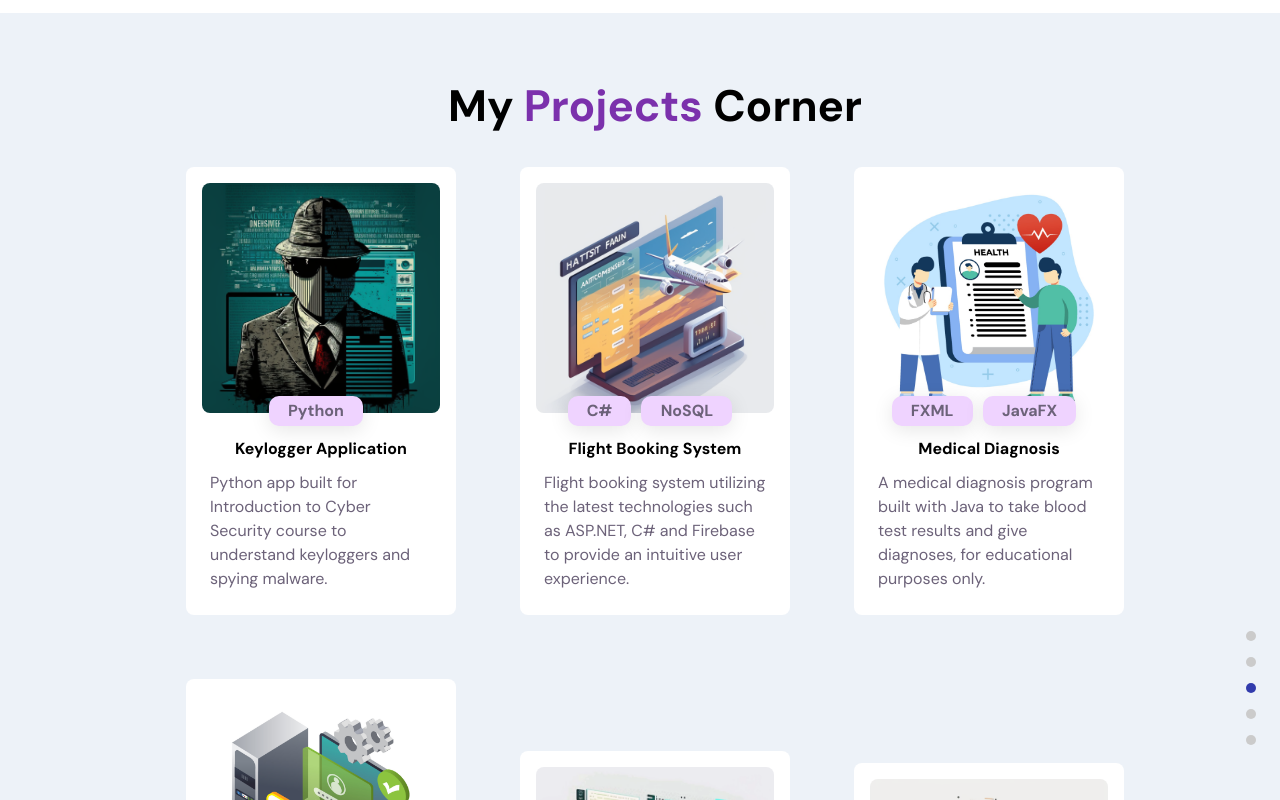
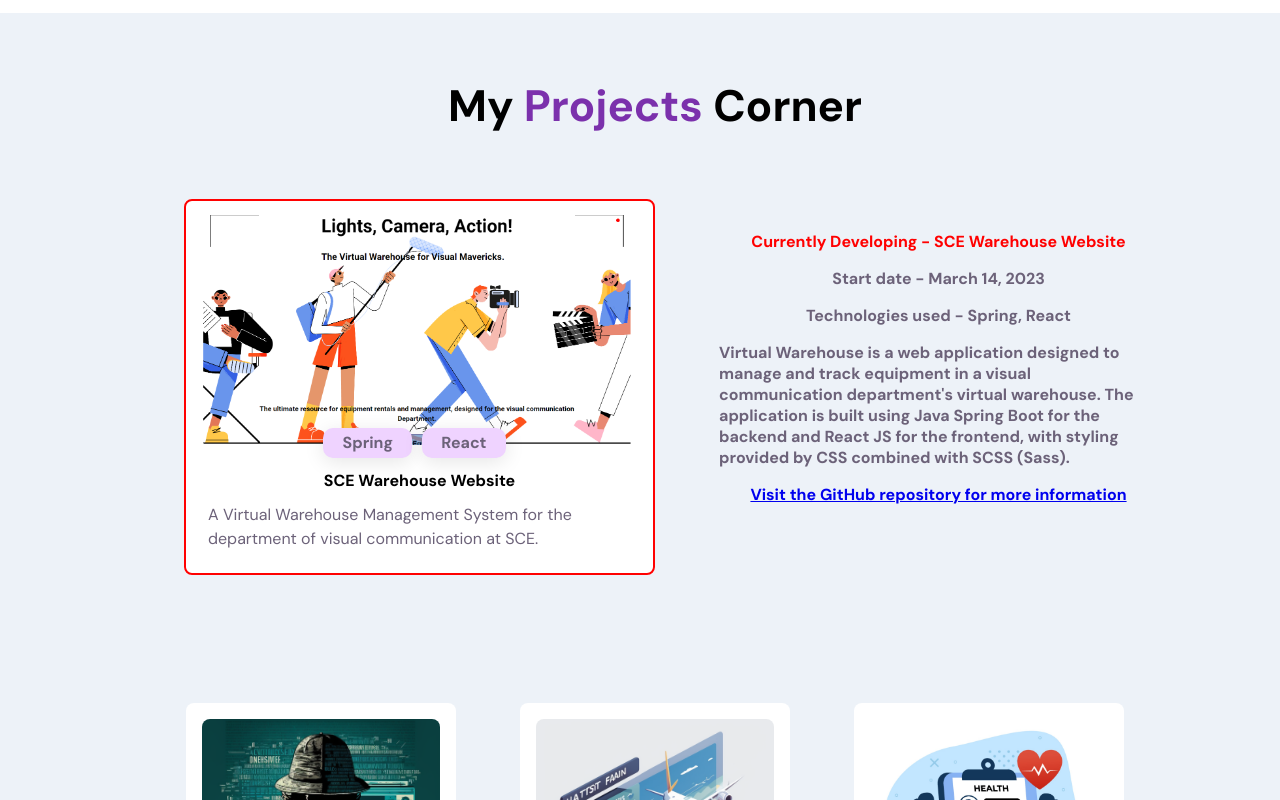
Before and after one commit to FadiBadarni/React-Portfolio, a React (Create React App) app: page / in a window 1280 px wide. Shown: the part 1660-2460 px from the top of the page. Built offline with nearby package versions, Linux system fonts and the light colour scheme; no server answers.

Commit message:
feat: :sparkles: added featured project section in the work section.

```diff
--- a/src/container/Work/Work.jsx
+++ b/src/container/Work/Work.jsx
@@ -7,6 +7,15 @@ import { images } from "../../constants";
 import "./Work.scss";
 
 const projects = [
+  {
+    title: "SCE Warehouse Website",
+    description:
+      "A Virtual Warehouse Management System for the department of visual communication at SCE.",
+    imgUrl: images.warehouse,
+    repository: "https://github.com/FadiBadarni/V-Warehouse",
+    tags: ["Spring", "React"],
+    featured: true,
+  },
   {
     title: "Keylogger Application",
     description:
@@ -58,6 +67,10 @@ const projects = [
 const Work = () => {
   const [animateCard] = useState({ y: 0, opacity: 1 });
 
+  const featuredProject = projects.find((project) => project.featured);
+  const startDate = "March 14, 2023";
+  // Filter out the featured project from the other projects
+  const otherProjects = projects.filter((project) => !project.featured);
   return (
     <>
       <h2 className="head-text">
@@ -65,12 +78,91 @@ const Work = () => {
         <br />
       </h2>
 
+      {/* Render the featured project */}
+      <motion.div
+        animate={animateCard}
+        transition={{ duration: 0.5, delayChildren: 0.5 }}
+        className="app__work-portfolio app__work-featured"
+      >
+        <div className={`app__work-item app__flex featured`}>
+          <div className="app__work-img app__flex">
+            <img src={featuredProject.imgUrl} alt={featuredProject.title} />
+
+            <motion.div
+              whileHover={{ opacity: [0, 1] }}
+              transition={{
+                duration: 0.25,
+                ease: "easeInOut",
+                staggerChildren: 0.5,
+              }}
+              className="app__work-hover app__flex"
+            >
+              <a
+                href={featuredProject.repository}
+                target="_blank"
+                rel="noreferrer"
+              >
+                <motion.div
+                  whileInView={{ scale: [0, 1] }}
+                  whileHover={{ scale: [1, 0.9] }}
+                  transition={{ duration: 0.25 }}
+                  className="app__flex"
+                >
+                  <AiFillGithub />
+                </motion.div>
+              </a>
+            </motion.div>
+          </div>
+
+          <div className="app__work-content app__flex">
+            <h4 className="bold-text">{featuredProject.title}</h4>
+            <p className="p-text" style={{ marginTop: 10 }}>
+              {featuredProject.description}
+            </p>
+            <div className="app__work-tag app__flex">
+              {featuredProject.tags.map((tag, index) => (
+                <p
+                  key={`tag-${index}`}
+                  className="p-text app__work-tag-box"
+                  style={{ fontWeight: "bold" }}
+                >
+                  {tag}
+                </p>
+              ))}
+            </div>
+          </div>
+        </div>
+        <div className="app__work-featured-text">
+          <p style={{ color: "red" }}>
+            Currently Developing - {featuredProject.title}
+          </p>
+          <p>Start date - {startDate}</p>
+          <p>Technologies used - {featuredProject.tags.join(", ")}</p>
+          <p>
+            Virtual Warehouse is a web application designed to manage and track
+            equipment in a visual communication department's virtual warehouse.
+            The application is built using Java Spring Boot for the backend and
+            React JS for the frontend, with styling provided by CSS combined
+            with SCSS (Sass).
+          </p>
+          <a
+            href={featuredProject.repository}
+            target="_blank"
+            rel="noreferrer"
+            style={{ textDecoration: "underline" }}
+          >
+            Visit the GitHub repository for more information
+          </a>
+        </div>
+      </motion.div>
+
+      {/* Render the other projects */}
       <motion.div
         animate={animateCard}
         transition={{ duration: 0.5, delayChildren: 0.5 }}
         className="app__work-portfolio"
       >
-        {projects.map((project, index) => (
+        {otherProjects.map((project, index) => (
           <div className="app__work-item app__flex" key={index}>
             <div className="app__work-img app__flex">
               <img src={project.imgUrl} alt={project.title} />
--- a/src/container/Work/Work.scss
+++ b/src/container/Work/Work.scss
@@ -9,6 +9,9 @@
     flex-wrap: wrap;
     justify-content: center;
     align-items: center;
+    margin-bottom: 2rem;
+
+}
 
 .app__work-item {
     width: 270px;
@@ -35,9 +38,85 @@
         width: 100%;
         margin: 1rem;
     }
+
+
+
+}
+
+
+.app__work-featured {
+    display: flex;
+    flex-wrap: nowrap;
+    justify-content: center;
+    align-items: flex-start;
+    padding: 2rem;
+    margin-bottom: 2rem;
+    width: 100%;
+
+    &-text {
+        margin-top: 4rem;
+        margin-left: 2rem;
+        color: var(--gray-color);
+        font-weight: bold;
+        flex: 1;
+        display: flex;
+        flex-direction: column;
+        justify-content: center;
+        align-items: center;
+
+        p {
+            margin-bottom: 1rem;
+        }
     }
 }
 
+.app__work-item.featured {
+    flex: 1;
+    position: relative;
+
+    &:before {
+        content: "";
+        position: absolute;
+        top: 0;
+        right: 0;
+        bottom: 0;
+        left: 0;
+        border: 2px solid red;
+        opacity: 0;
+        animation: blink 1.5s infinite;
+        border-radius: 0.5rem;
+    }
+}
+
+@keyframes blink {
+
+    0%,
+    100% {
+        opacity: 0;
+    }
+
+    50% {
+        opacity: 1;
+    }
+}
+
+@media (max-width: 768px) {
+    .app__work-featured {
+        flex-direction: column;
+        align-items: center;
+    }
+
+    .app__work-featured-text {
+        margin-left: 0;
+        margin-top: 2rem;
+        text-align: center;
+    }
+
+    .app__work-item.featured {
+        width: 100%;
+        max-width: 100%;
+    }
+}
 
 .app__work-img {
     width: 100%;
```
Lines whose indentation alone changed are shown as unchanged.
